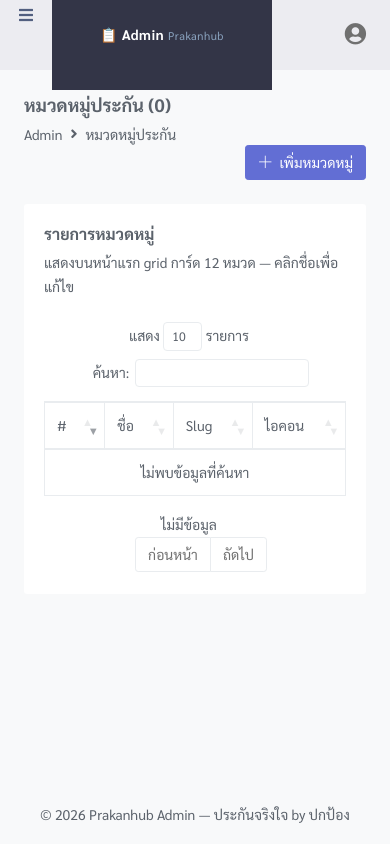
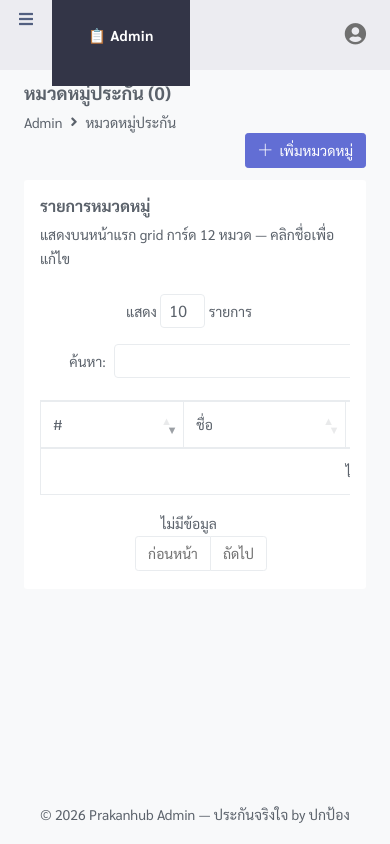
Before and after one commit to olivaiss/prakanhub, a PHP site: page /admin/categories.php in a window 390 px wide. Run offline with PHP 8.4, Linux system fonts and the light colour scheme; the visitor is signed in with stand-in values (Sample User, id 1); data that the repository does not hold is empty; some libraries are stand-ins or nearby versions.

Commit message:
feat: admin responsive ทุกโหมด — DataTable responsive:true (collapse บนมือถือ), CSS media queries (ฟอร์ม 16px กัน iOS zoom, การ์ด/ปุ่ม/ตาราง/Flash บนจอเล็ก), uploads grid auto-fill, topbar ซ่อนข้อความจอเล็ก, แก้ตัวเลขแผน (60) — ทดสอบ browser ไม่มี JS error

```diff
--- a/admin/includes/footer.php
+++ b/admin/includes/footer.php
@@ -70,6 +70,7 @@
 <script>
 $(document).ready(function () {
     $('.datatable').DataTable({
+        responsive: true,
         language: {
             search: "ค้นหา:",
             lengthMenu: "แสดง _MENU_ รายการ",
--- a/admin/includes/header.php
+++ b/admin/includes/header.php
@@ -26,6 +26,47 @@ $adminMenu = isset($adminMenu) ? $adminMenu : 'dashboard';
         .sidebar-logo { padding: 1.2rem 1.5rem; font-weight: 800; letter-spacing: .5px; }
         .sidebar-logo span { color: #fff; }
         .sidebar-logo small { color: #8ba4c0; font-weight: 500; }
+
+        /* ═══ Responsive ทุกโหมด (มือถือ/แท็บเล็ต/แล็ปท็อป/เดสก์ท็อป) ═══ */
+        /* ฟอร์มฟิลด์ไม่เล็กเกินบนมือถือ */
+        @media (max-width: 575.98px) {
+            .form-control, .form-select { font-size: 16px; } /* กัน iOS zoom */
+            .card-body { padding: 1rem; }
+            .page-title-box { padding: 0.75rem 0; }
+            h4.card-title { font-size: 1rem; }
+            .btn { white-space: normal; }
+            /* ปุ่มในแถวตารางไม่ล้นจอ */
+            .table .btn { padding: .25rem .4rem; font-size: .72rem; }
+            /* ฟอร์มโหมดแก้ไข: ปุ่มเต็มความกว้าง */
+            .col-12 > .btn, .col-12 .d-flex .btn { font-size: .85rem; }
+        }
+        @media (min-width: 576px) and (max-width: 767.98px) {
+            .card-body { padding: 1.1rem; }
+        }
+        /* ตารางบังคับเลื่อนแนวนอนใน card (เผื่อ wrapper ไม่มี) */
+        .table-responsive { -webkit-overflow-scrolling: touch; }
+        .table-responsive .table { min-width: 720px; }
+        /* Datatable control บนมือถือ */
+        @media (max-width: 767.98px) {
+            .dataTables_wrapper .dataTables_length, .dataTables_wrapper .dataTables_filter {
+                width: 100%; text-align: left; margin-bottom: .5rem;
+            }
+            .dataTables_wrapper .dataTables_filter input { width: 100% !important; }
+        }
+        /* Uploads grid */
+        .upload-grid { display: grid; grid-template-columns: repeat(auto-fill, minmax(140px, 1fr)); gap: .75rem; }
+        @media (max-width: 575.98px) {
+            .upload-grid { grid-template-columns: repeat(auto-fill, minmax(110px, 1fr)); gap: .5rem; }
+        }
+        /* Topbar: ซ่อนข้อความยาวบนจอเล็ก */
+        @media (max-width: 575.98px) {
+            .navbar-brand-box .sidebar-logo small { display: none; }
+            .navbar-brand-box .sidebar-logo { padding: 1rem .75rem; font-size: .9rem; }
+        }
+        /* Flash alert กระชับบนมือถือ */
+        @media (max-width: 575.98px) {
+            .alert { font-size: .85rem; padding: .65rem .9rem; }
+        }
     </style>
 </head>
 <body data-sidebar="dark" data-layout-mode="light">
@@ -76,7 +117,7 @@ $adminMenu = isset($adminMenu) ? $adminMenu : 'dashboard';
 
                     <li class="menu-title">จัดการเนื้อหา</li>
                     <li><a href="categories.php" class="waves-effect <?= $adminMenu === 'categories' ? 'active' : '' ?>"><i class="ti ti-layout-grid2"></i><span>หมวดหมู่ประกัน</span></a></li>
-                    <li><a href="products.php" class="waves-effect <?= $adminMenu === 'products' ? 'active' : '' ?>"><i class="ti ti-package"></i><span>แผนประกัน (53)</span></a></li>
+                    <li><a href="products.php" class="waves-effect <?= $adminMenu === 'products' ? 'active' : '' ?>"><i class="ti ti-package"></i><span>แผนประกัน (60)</span></a></li>
                     <li><a href="articles.php" class="waves-effect <?= $adminMenu === 'articles' ? 'active' : '' ?>"><i class="ti ti-bookmark-alt"></i><span>บทความ</span></a></li>
                     <li><a href="testimonials.php" class="waves-effect <?= $adminMenu === 'testimonials' ? 'active' : '' ?>"><i class="ti ti-face-smile"></i><span>รีวิวลูกค้า</span></a></li>
                     <li><a href="seminars.php" class="waves-effect <?= $adminMenu === 'seminars' ? 'active' : '' ?>"><i class="ti ti-camera"></i><span>สัมมนา</span></a></li>
```
